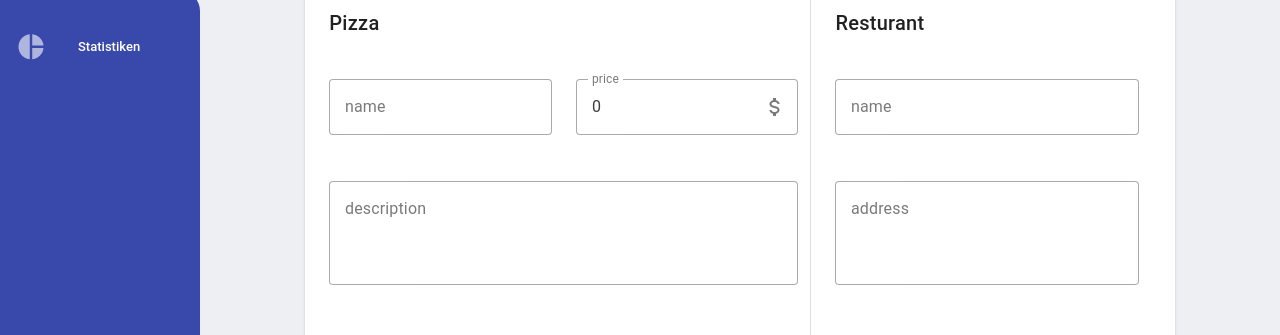
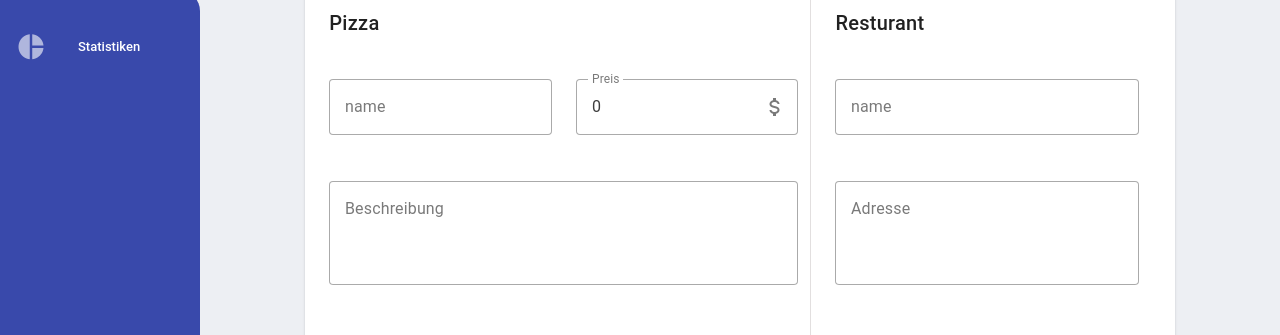
Before and after one commit to maedekaboli/PizGer, a Vue app: page /food in a window 1280 px wide. Shown: the part 225-560 px from the top of the page. Built offline with nearby package versions, Linux system fonts and the light colour scheme.

Commit message:
edit food form translations added

```diff
--- a/src/plugins/i18n/locales/de.js
+++ b/src/plugins/i18n/locales/de.js
@@ -6,7 +6,12 @@ export default {
     name: 'name',
     back: 'zurück',
     close: 'schließen',
-    agree: 'zustimmen'
+    agree: 'zustimmen',
+  },
+  foodForm: {
+    price: 'Preis',
+    description: 'Beschreibung',
+    address: 'Adresse'
   },
   navbar: {
     welcome: 'Willkommen bei PizGer!',
--- a/src/plugins/i18n/locales/en.js
+++ b/src/plugins/i18n/locales/en.js
@@ -6,7 +6,12 @@ export default {
         name: 'name',
         back: 'back',
         close: 'close',
-        agree: 'agree'
+        agree: 'agree',
+    },
+    foodForm: {
+        price: 'price',
+        description: 'description',
+        address: 'address'
     },
     navbar: {
         welcome: 'Welcome to PizGer!',
--- a/src/views/food/editFood/FoodForm.vue
+++ b/src/views/food/editFood/FoodForm.vue
@@ -22,11 +22,11 @@ const ingredients = ref(Object.values(IngridentsEnum).slice(ingridentsEnumLength
         <v-col cols="12" sm="6">
             <Field name="price" v-model="food.price" v-slot="{ field, errors }">
                 <v-text-field v-bind="field" append-inner-icon="mdi-currency-usd" v-model.number="food.price"
-                    label="price" variant="outlined" :error-messages="errors"></v-text-field>
+                    :label="$t('foodForm.price')" variant="outlined" :error-messages="errors"></v-text-field>
             </Field>
         </v-col>
         <v-col cols="12">
-            <v-textarea v-model.trim="food.desc" label="description" auto-grow variant="outlined" rows="3"
+            <v-textarea v-model.trim="food.desc" :label="$t('foodForm.description')" auto-grow variant="outlined" rows="3"
                 row-height="25" shaped></v-textarea>
         </v-col>
     </v-row>
--- a/src/views/food/editFood/ResturantForm.vue
+++ b/src/views/food/editFood/ResturantForm.vue
@@ -13,14 +13,14 @@ const { food } = storeToRefs(useFoodsListStore())
     </v-card-title>
     <v-col cols="12">
         <Field name="resturant.name" v-model="food.resturant.name" v-slot="{ field, errors }">
-            <v-text-field v-model.trim="food.resturant.name" :label="$t('generals.name')" variant="outlined" v-bind="field"
-                :error-messages="errors"></v-text-field>
+            <v-text-field v-model.trim="food.resturant.name" :label="$t('generals.name')" variant="outlined"
+                v-bind="field" :error-messages="errors"></v-text-field>
         </Field>
     </v-col>
     <v-col cols="12">
         <Field name="resturant.address" v-model="food.resturant.address" v-slot="{ field, errors }">
-            <v-textarea v-model.trim="food.resturant.address" label="address" auto-grow variant="outlined" rows="3"
-                row-height="25" shaped v-bind="field" :error-messages="errors"></v-textarea>
+            <v-textarea v-model.trim="food.resturant.address" :label="$t('foodForm.address')" auto-grow
+                variant="outlined" rows="3" row-height="25" shaped v-bind="field" :error-messages="errors"></v-textarea>
         </Field>
     </v-col>
 </template>
```
